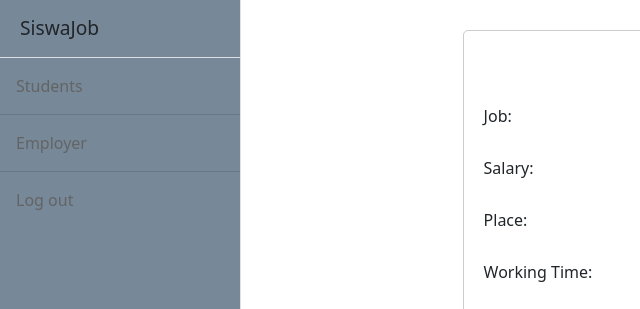
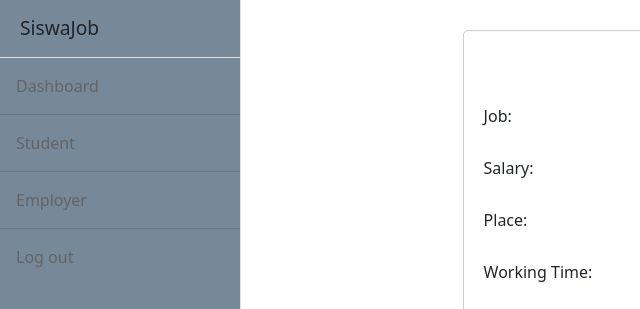
Before and after one commit to arissachoo/SiswaJob, a plain HTML site: page EmployerAddJobOffering.html in a window 1280 px wide. Shown: the top 309 px of the page, 0-640 px from the left. Drawn offline with nearby package versions, Linux system fonts and the light colour scheme; files whose address does not match are found by name.

Commit message:
Update EmployerAddJobOffering.html

```diff
--- a/EmployerAddJobOffering.html
+++ b/EmployerAddJobOffering.html
@@ -89,9 +89,10 @@ and open the template in the editor.
             <div class="border-end bg-silver" id="sidebar-wrapper">
                 <div class="sidebar-heading border-bottom bg-silver">SiswaJob</div>
                 <div class="list-group list-group-flush bg-silver">
-                    <a class="list-group-item list-group-item-action list-group-item-light p-3 bg-silver" href="StudentList.html">Students</a>
+                    <a class="list-group-item list-group-item-action list-group-item-light p-3 bg-silver" href="AdminDashboard.html">Dashboard</a>
+                    <a class="list-group-item list-group-item-action list-group-item-light p-3 bg-silver" href="StudentList.html">Student</a>
                     <a class="list-group-item list-group-item-action list-group-item-light p-3 bg-silver" href="EmployerList.html">Employer</a>
-                    <a class="list-group-item list-group-item-action list-group-item-light p-3 bg-silver" href="AdminHome.html">Log out</a>
+                    <a class="list-group-item list-group-item-action list-group-item-light p-3 bg-silver" href="index.html">Log out</a>
                 </div>
             </div>
             <!-- Page content wrapper-->
```
